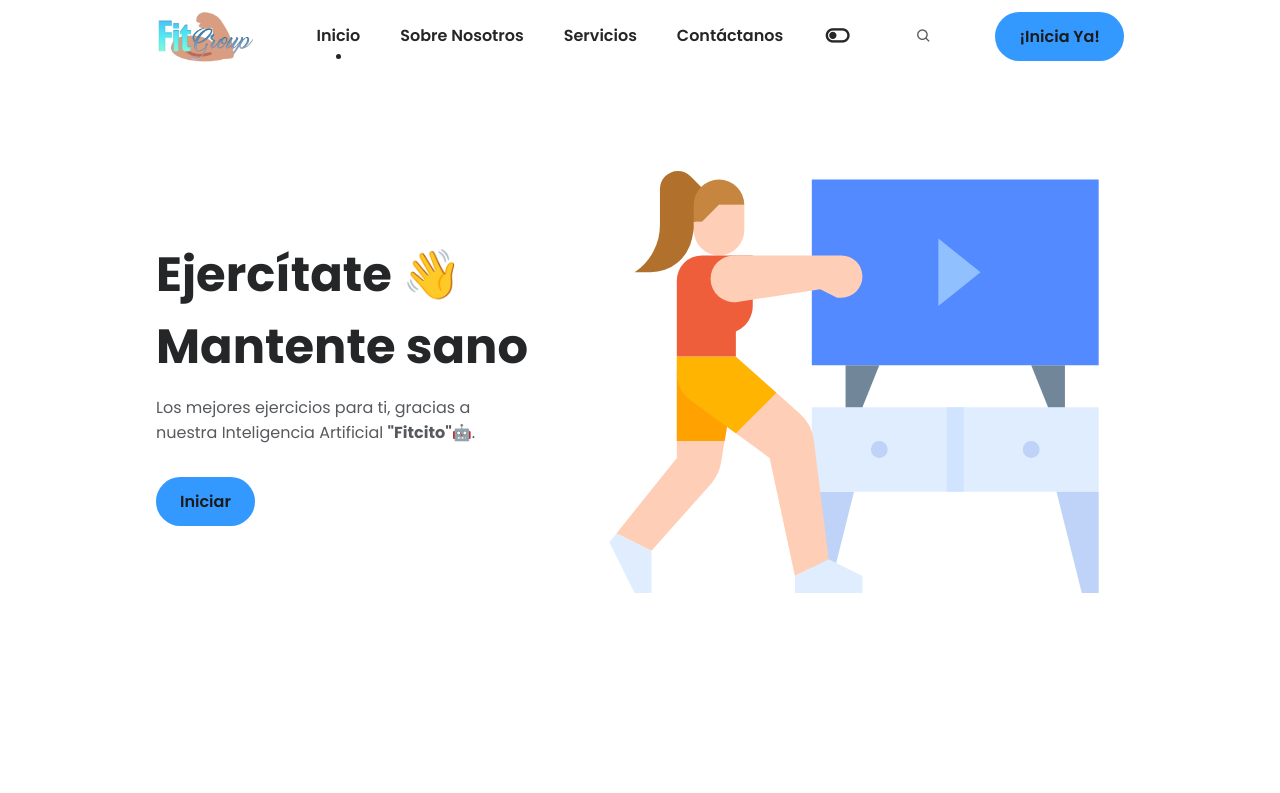
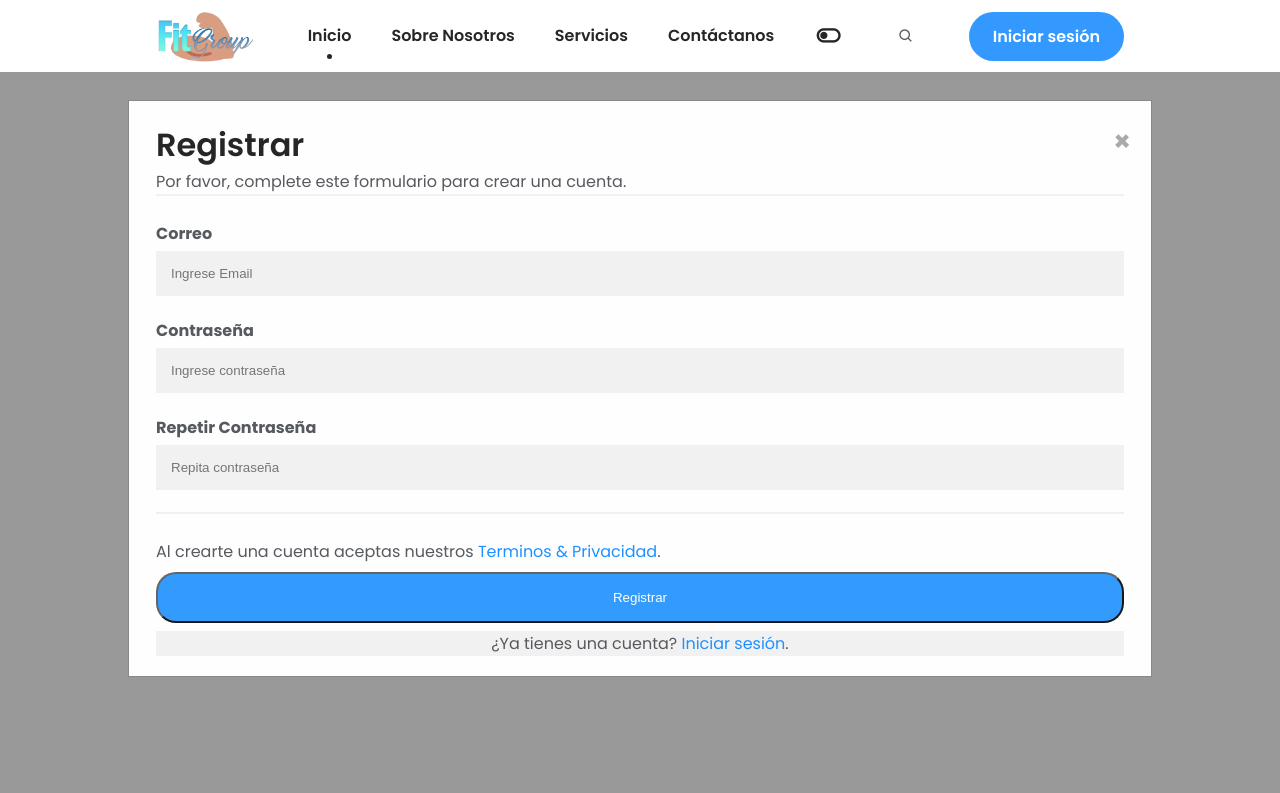
Before and after one commit to xMathyu/FitGroup-Website, a plain HTML site: page index.html in a window 1280 px wide. Both pictures are taken after a click on the link "Iniciar". Shown: the top 793 px of the page. Drawn offline with nearby package versions, Linux system fonts and the light colour scheme.

Commit message:
register buttom

```diff
--- a/assets/css/styles.css
+++ b/assets/css/styles.css
@@ -144,6 +144,100 @@ body.dark-theme {
   justify-self: center;
 }
 
+
+/* ADDED STUFF */
+
+.modal {
+  display: none; /* Hidden by default */
+  position: fixed; /* Stay in place */
+  z-index: 1; /* Sit on top */
+  padding-top: 100px; /* Location of the box */
+  left: 0;
+  top: 0;
+  width: 100%; /* Full width */
+  height: 100%; /* Full height */
+  overflow: auto; /* Enable scroll if needed */
+  background-color: rgb(0,0,0); /* Fallback color */
+  background-color: rgba(0,0,0,0.4); /* Black w/ opacity */
+}
+
+/* Modal Content */
+.modal-content {
+  background-color: #fefefe;
+  margin: auto;
+  padding: 20px;
+  border: 1px solid #888;
+  width: 80%;
+}
+
+/* The Close Button */
+.close {
+  color: #aaaaaa;
+  float: right;
+  font-size: 28px;
+  font-weight: bold;
+}
+
+.close:hover,
+.close:focus {
+  color: #000;
+  text-decoration: none;
+  cursor: pointer;
+}
+
+
+input[type=text], input[type=password] {
+  width: 100%;
+  padding: 15px;
+  margin: 5px 0 22px 0;
+  display: inline-block;
+  border: none;
+  background: #f1f1f1;
+}
+
+input[type=text]:focus, input[type=password]:focus {
+  background-color: #ddd;
+  outline: none;
+}
+
+/* Overwrite default styles of hr */
+hr {
+  border: 1px solid #f1f1f1;
+  margin-bottom: 25px;
+}
+
+/* Set a style for the submit button */
+.registerbtn {
+  background-color: dodgerblue;
+  color: white;
+  padding: 16px 20px;
+  margin: 8px 0;
+  border-radius: 20px;
+  cursor: pointer;
+  width: 100%;
+  opacity: 0.9;
+}
+
+.registerbtn:hover {
+  opacity: 1;
+}
+
+/* Add a blue text color to links */
+a {
+  color: dodgerblue;
+}
+
+/* Set a grey background color and center the text of the "sign in" section */
+.signin {
+  background-color: #f1f1f1;
+  text-align: center;
+}
+
+/* ============================================ */
+
+
+
+
 /*=============== LAYOUT ===============*/
 .container {
   max-width: 968px;
@@ -260,7 +354,7 @@ body.dark-theme {
 .button {
   display: inline-block;
   background-color: var(--first-color);
-  color: #1A1A1A;
+  color: #ffffff;
   padding: .75rem 1.5rem;
   border-radius: 3rem;
   font-weight: var(--font-semi-bold);
@@ -273,6 +367,7 @@ body.dark-theme {
 
 .button__header {
   display: none;
+  color: white;
 }
 
 .button-link {
--- a/assets/js/main.js
+++ b/assets/js/main.js
@@ -113,3 +113,30 @@ sr.reveal(`.home__data, .svg__img svg__color home__img,
             .footer__content, .footer__social`, {
     interval: 200
 })
+
+
+// Get the modal
+var modal = document.getElementById("myModal");
+
+// Get the button that opens the modal
+var btn = document.getElementById("myBtn");
+
+// Get the <span> element that closes the modal
+var span = document.getElementsByClassName("close")[0];
+
+// When the user clicks the button, open the modal
+btn.onclick = function() {
+  modal.style.display = "block";
+}
+
+// When the user clicks on <span> (x), close the modal
+span.onclick = function() {
+  modal.style.display = "none";
+}
+
+// When the user clicks anywhere outside of the modal, close it
+window.onclick = function(event) {
+  if (event.target == modal) {
+    modal.style.display = "none";
+  }
+}
--- a/index.html
+++ b/index.html
@@ -47,7 +47,7 @@
 
                 <i class='bx bx-search'></i>
 
-                <a href="#" class="button button__header">¡Inicia Ya!</a>
+                <a href="#" class="button button__header" id="myBtn2">Iniciar sesión</a>
 
             </nav>
         </header>
@@ -62,11 +62,79 @@
                         <h1 class="home__title">Ejercítate 👋 <br> Mantente sano</h1>
                         <p class="home__description">Los mejores ejercicios para ti, gracias a nuestra Inteligencia Artificial <b>"Fitcito"🤖</b>.</p>
 
-                        <a href="#" class="button">Iniciar</a>
+                        <!-- <button class="button" id="myBtn">Registrarse</a></button> -->
+                        <a href="#" class="button" id="myBtn">Iniciar</a>
 
                     </div>
                 </div>
             </section>
+
+            <div id="myModal" class="modal">
+
+                <!-- Modal content -->
+                <div class="modal-content">
+                  <span class="close">&times;</span>
+                  <form action="/action_page.php">
+                    <div class="container">
+                      <h1>Registrar</h1>
+                      <p>Por favor, complete este formulario para crear una cuenta.</p>
+                      <hr>
+
+                      <label for="email"><b>Correo</b></label>
+                      <input type="text" placeholder="Ingrese Email" name="email" id="email" required>
+
+                      <label for="psw"><b>Contraseña</b></label>
+                      <input type="password" placeholder="Ingrese contraseña" name="psw" id="psw" required>
+
+                      <label for="psw-repeat"><b>Repetir Contraseña</b></label>
+                      <input type="password" placeholder="Repita contraseña" name="psw-repeat" id="psw-repeat" required>
+                      <hr>
+                      <p>Al crearte una cuenta aceptas nuestros <a href="#">Terminos & Privacidad</a>.</p>
+
+                      <button type="submit" class="registerbtn">Registrar</button>
+                    </div>
+
+                    <div class="container signin">
+                      <p>¿Ya tienes una cuenta? <a href="#">Iniciar sesión</a>.</p>
+                    </div>
+                  </form>
+                </div>
+
+            </div>
+
+            <div id="myModal2" class="modal">
+
+                <!-- Modal content -->
+                <div class="modal-content">
+                  <span class="close">&times;</span>
+                  <form action="/action_page.php">
+                    <div class="container">
+                      <h1>Registrar</h1>
+                      <p>Por favor, complete este formulario para crear una cuenta.</p>
+                      <hr>
+
+                      <label for="email"><b>Correo</b></label>
+                      <input type="text" placeholder="Ingrese Email" name="email" id="email" required>
+
+                      <label for="psw"><b>Contraseña</b></label>
+                      <input type="password" placeholder="Ingrese contraseña" name="psw" id="psw" required>
+
+                      <label for="psw-repeat"><b>Repetir Contraseña</b></label>
+                      <input type="password" placeholder="Repita contraseña" name="psw-repeat" id="psw-repeat" required>
+                      <hr>
+                      <p>Al crearte una cuenta aceptas nuestros <a href="#">Terminos & Privacidad</a>.</p>
+
+                      <button type="submit" class="registerbtn">Registrar</button>
+                    </div>
+
+                    <div class="container signin">
+                      <p>¿Ya tienes una cuenta? <a href="#">Iniciar sesión</a>.</p>
+                    </div>
+                  </form>
+                </div>
+
+            </div>
+
 
             <!--=============== ABOUT ===============-->
             <section class="about section container" id="about">
@@ -251,6 +319,14 @@
                     </div>
                 </div>
             </section>
+
+            <!-- ============== LO QUE ME PIDA ================ -->
+
+            <section class="section container">
+
+            </section>
+
+
 
             <!--=============== APP ===============-->
             <section class="app section container">
```
